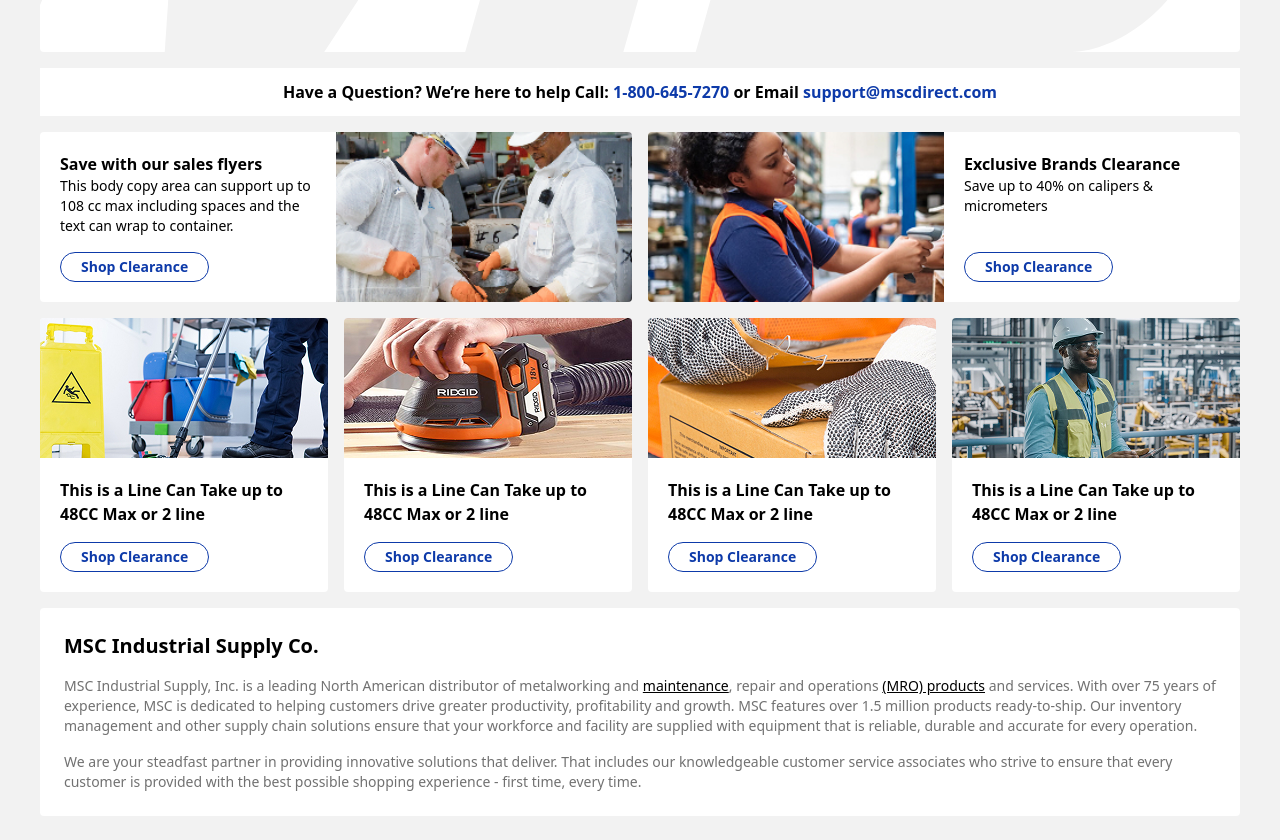
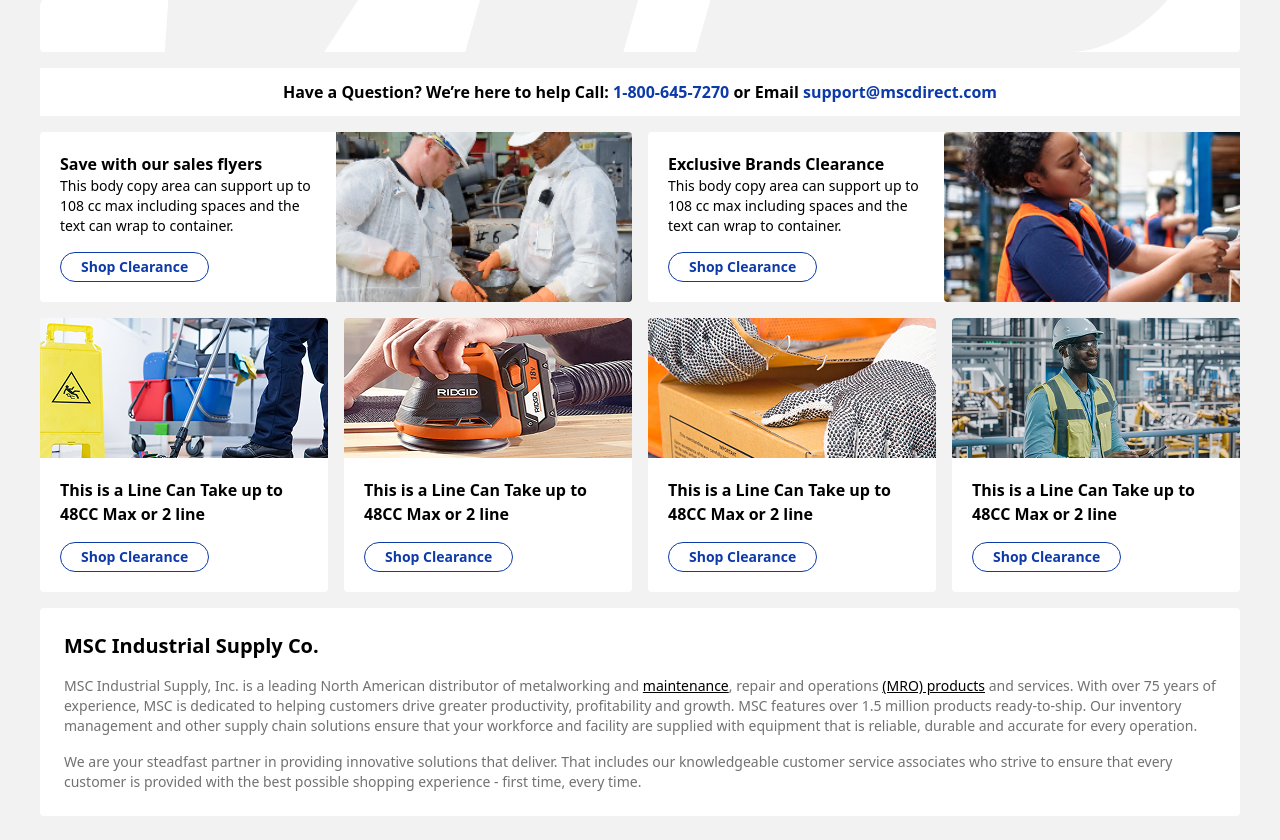
Before and after one commit to AdrianMsc/msc-direct-delivery, a website: page pages/index-lab.html in a window 1280 px wide. Shown: the part 2440-3280 px from the top of the page. Drawn offline with nearby package versions, Linux system fonts and the light colour scheme; a script that the page names is missing; a small style sheet from the web is missing.

Commit message:
fix: tile reverse image

```diff
--- a/pages/index-lab.html
+++ b/pages/index-lab.html
@@ -1,4 +1,4 @@
-<!DOCTYPE html>
+<!doctype html>
 <html lang="en">
   <head>
     <meta charset="UTF-8" />
@@ -1941,6 +1941,19 @@
         <article
           class="w-full md:w-6/12 bg-white rounded flex flex-col sm:flex-row"
         >
+          <div class="p-5 sm:w-6/12 flex flex-col items-start">
+            <b class="font-bold text-base">Exclusive Brands Clearance</b>
+            <p class="text-sm mb-4">
+              This body copy area can support up to 108 cc max including spaces
+              and the text can wrap to container.
+            </p>
+            <button
+              class="mt-auto px-2 md:px-5 rounded-full font-bold cursor-pointer min-w-24 md:min-w-32 bg-transparent border text-primary-blue_dark border-primary-blue_dark text-sm py-1 hover:bg-primary-blue_xlight"
+            >
+              Shop Clearance
+            </button>
+          </div>
+
           <div
             class="sm:w-6/12 overflow-hidden flex items-center justify-center rounded-l"
           >
@@ -1949,16 +1962,6 @@
               alt=""
               class="h-full w-full object-cover"
             />
-          </div>
-
-          <div class="p-5 sm:w-6/12 flex flex-col items-start">
-            <b class="font-bold text-base">Exclusive Brands Clearance</b>
-            <p class="text-sm mb-4">Save up to 40% on calipers & micrometers</p>
-            <button
-              class="mt-auto px-2 md:px-5 rounded-full font-bold cursor-pointer min-w-24 md:min-w-32 bg-transparent border text-primary-blue_dark border-primary-blue_dark text-sm py-1 hover:bg-primary-blue_xlight"
-            >
-              Shop Clearance
-            </button>
           </div>
         </article>
       </div>
```
